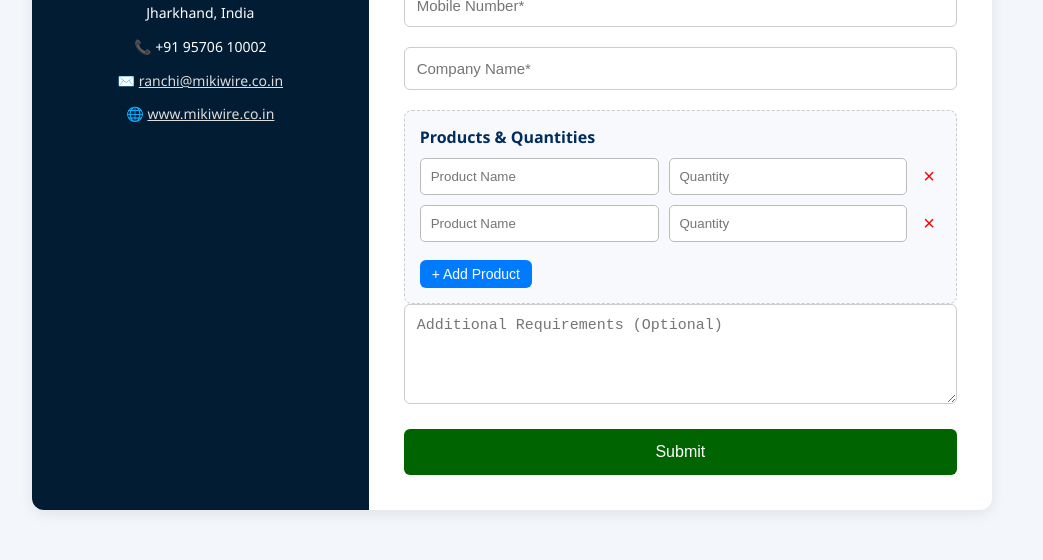
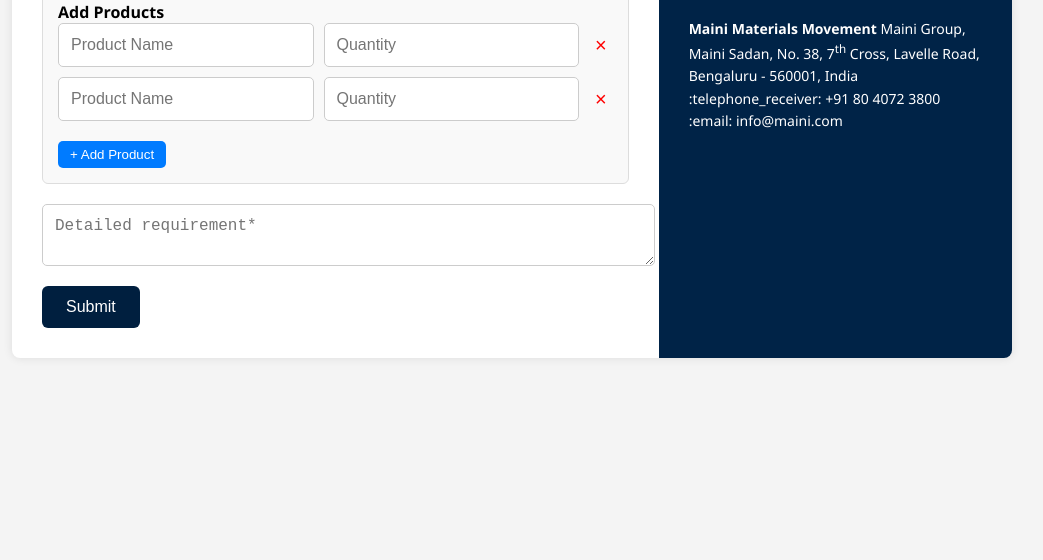
Before and after one commit to Shruthi-61/miki-form, a plain HTML site: page index.html in a window 1280 px wide. Shown: the part 368-928 px from the top of the page, without its empty margins (128-1171 px from the left). After the commit the page ends 800 px from the top, so only its background shows below. Drawn offline with Linux system fonts and the light colour scheme.

Commit message:
Update index.html

```diff
--- a/index.html
+++ b/index.html
@@ -2,215 +2,148 @@
 <html lang="en">
 <head>
 <meta charset="UTF-8" />
-  <meta name="viewport" content="width=device-width, initial-scale=1.0"/>
-  <title>Get a Quote - Miki Wire Works</title>
+<title>Get a Quote</title>
 <style>
-    * {
-      box-sizing: border-box;
-    }
-
    body {
      font-family: 'Segoe UI', sans-serif;
+     background-color: #F4F4F4;
      margin: 0;
      padding: 0;
-      background-color: #f3f6fb;
    }
-
-    .wrapper {
+   .container {
      display: flex;
-      flex-wrap: wrap;
-      max-width: 960px;
+     flex-direction: row;
+     max-width: 1000px;
      margin: 50px auto;
-      background: #fff;
-      border-radius: 12px;
-      box-shadow: 0 4px 14px rgba(0,0,0,0.08);
+     background-color: #fff;
+     border-radius: 8px;
+     box-shadow: 0 0 10px rgba(0, 0, 0, 0.1);
      overflow: hidden;
    }
-
-    .info-section {
-      flex: 1;
-      background-color: #011c33;
-      color: white;
+   .form-section {
+     flex: 2;
      padding: 30px;
-      display: flex;
-      flex-direction: column;
-      justify-content: flex-start;
-      align-items: center;
-      text-align: center;
    }
-
-    .info-section img {
-      width: 150px;
-      margin-bottom: 20px;
-      border-radius: 10px;
-    }
-
-    .info-section h3 {
-      font-size: 20px;
+   .form-section h2 {
+     font-size: 28px;
      margin-bottom: 20px;
    }
-
-    .info-section p {
-      font-size: 14px;
-      line-height: 1.7;
-      margin: 5px 0;
-    }
-
-    .info-section a {
-      color: #ddd;
-      text-decoration: underline;
-    }
-
-    .form-section {
-      flex: 2;
-      padding: 35px;
-    }
-
-    h2 {
-      text-align: center;
-      margin-bottom: 25px;
-      color: #003366;
-    }
-
-    .form-group {
-      display: flex;
-      flex-wrap: wrap;
+   .form-grid {
+     display: grid;
+     grid-template-columns: 1fr 1fr;
      gap: 20px;
    }
-
-    .form-group input,
-    .form-group textarea {
-      flex: 1 1 100%;
+   .form-grid textarea,
+   #product-section {
+     grid-column: span 2;
+   }
+   .form-grid input,
+   .form-grid textarea {
+     width: 100%;
      padding: 12px;
-      font-size: 15px;
      border: 1px solid #ccc;
+     border-radius: 5px;
+     font-size: 16px;
+   }
+   #product-section {
+     background: #F9F9F9;
+     padding: 15px;
+     border: 1px solid #ddd;
      border-radius: 6px;
    }
-
-    textarea {
-      resize: vertical;
-      min-height: 100px;
-    }
-
-    #product-section {
-      margin-top: 20px;
-      background-color: #f8f9fc;
-      padding: 15px;
-      border: 1px dashed #ccc;
-      border-radius: 8px;
-    }
-
-    #product-section h3 {
-      margin: 0 0 10px;
-      font-size: 16px;
-      color: #002d5d;
-    }
-
    .product-row {
      display: flex;
      gap: 10px;
      margin-bottom: 10px;
    }
-
    .product-row input {
      flex: 1;
-      padding: 10px;
-      border-radius: 5px;
-      border: 1px solid #bbb;
    }
-
    .remove-btn {
      background: none;
      border: none;
+     color: red;
      font-size: 20px;
-      color: red;
      cursor: pointer;
    }
-
    .add-product {
-      margin-top: 8px;
+     background-color: #007BFF;
+     color: white;
      padding: 6px 12px;
-      font-size: 14px;
-      background-color: #007bff;
-      color: white;
+     border: none;
+     border-radius: 5px;
+     cursor: pointer;
+     margin-top: 10px;
+   }
+   .submit-button {
+     margin-top: 20px;
+     background-color: #001F3F;
+     color: #fff;
+     padding: 12px 24px;
      border: none;
      border-radius: 6px;
      cursor: pointer;
+     font-size: 16px;
    }
-
-    .submit-btn {
-      width: 100%;
-      background: #006400;
-      color: white;
-      padding: 14px;
-      font-size: 16px;
-      border: none;
-      border-radius: 6px;
-      margin-top: 25px;
-      cursor: pointer;
+   .submit-button:hover {
+     background-color: #003366;
    }
-
-    .submit-btn:hover {
-      background: #004d00;
+   .contact-section {
+     flex: 1;
+     background-color: #002347;
+     color: #fff;
+     padding: 30px;
+     display: flex;
+     flex-direction: column;
+     justify-content: center;
    }
-
-    @media (max-width: 768px) {
-      .wrapper {
-        flex-direction: column;
+   .contact-section img {
+     max-width: 120px;
+     margin-bottom: 20px;
    }
-
-      .info-section,
-      .form-section {
-        flex: 1 1 100%;
-      }
+   .contact-section p {
+     font-size: 14px;
+     line-height: 1.6;
    }
 </style>
 </head>
 <body>
-
-<div class="wrapper">
-  <div class="info-section">
-    <img src="https://mikiwires.file.force.com/sfc/dist/version/renditionDownload?rendition=ORIGINAL_Png&versionId=068Ho00000c8qPv&operationContext=DELIVERY&contentId=05THo00002K9SZH&page=0&d=/a/Ho000001sjlS/TwPD6c_yCbrHwhuGLw7MfvqBdUBTdOqapUeyzm3itoc&oid=00DHo00000AIQV6&dpt=null&viewId=" alt="Miki Logo">
-    <h3>We would love to welcome you to our office</h3>
-    <p><strong>Miki Wire Works Pvt. Ltd.</strong></p>
-    <p>At & P.O. Mahilong, Ranchi - 835013,<br>Jharkhand, India</p>
-    <p>📞 +91 95706 10002</p>
-    <p>✉️ <a href="mailto:ranchi@mikiwire.co.in">ranchi@mikiwire.co.in</a></p>
-    <p>🌐 <a href="https://www.mikiwire.co.in" target="_blank">www.mikiwire.co.in</a></p>
-  </div>
-
+<div class="container">
 <div class="form-section">
-    <h2>Request a Quote</h2>
-    <form action="https://webto.salesforce.com/servlet/servlet.WebToLead?encoding=UTF-8&orgId=00DHo00000AIQV6" method="POST" onsubmit="return prepareForm()">
-      <input type="hidden" name="oid" value="00DHo00000AIQV6">
-      <input type="hidden" name="retURL" value="https://google.com">
-      <input type="hidden" name="lead_source" value="Website">
-
-      <div class="form-group">
+<h2>Get a Quote</h2>
+<form action="https://webto.salesforce.com/servlet/servlet.WebToLead?encoding=UTF-8&orgId=00DKZ000006jHtt"
+         method="POST" onsubmit="return prepareForm()">
+<input type="hidden" name="oid" value="00DKZ000006jHtt">
+<input type="hidden" name="retURL" value="https://www.mainimaterials.com/thank-you.html">
+       <div class="form-grid">
 <input type="text" name="first_name" placeholder="First Name*" required />
 <input type="text" name="last_name" placeholder="Last Name*" required />
-        <input type="email" name="email" placeholder="Email*" required />
-        <input type="tel" name="mobile" placeholder="Mobile Number*" required />
-        <input type="text" name="company" placeholder="Company Name*" required />
-      </div>
-
+<input type="email" name="email" placeholder="Enter your email*" required />
+<input type="tel" name="mobile" placeholder="Contact*" required />
+<input type="text" name="company" id="company" placeholder="Organization*" required />
+       <!-- Product section -->
 <div id="product-section">
-        <h3>Products & Quantities</h3>
+<strong>Add Products</strong>
 <div id="product-list"></div>
 <button type="button" class="add-product" onclick="addProductRow()">+ Add Product</button>
 </div>
-
-      <textarea id="00NHo00000h6p4u" name="00NHo00000h6p4u" style="display:none;"></textarea>
-
-      <div class="form-group">
-        <textarea name="description" placeholder="Additional Requirements (Optional)"></textarea>
+       <!-- Hidden field to store product names and quantities -->
+<textarea name="00NKZ000008LQ7l" id="00NKZ000008LQ7l" style="display:none;"></textarea>
+       <textarea name="description" placeholder="Detailed requirement*" ></textarea>
 </div>
-
-      <button type="submit" class="submit-btn">Submit</button>
+     <button type="submit" class="submit-button">Submit</button>
 </form>
 </div>
+ <div class="contact-section">
+<img src="https://digitize-mainis.file.force.com/sfc/dist/version/renditionDownload?rendition=ORIGINAL_Png&versionId=068KZ000004rmwZ&operationContext=DELIVERY&contentId=05TKZ00000Nv1i8&page=0&d=/a/KZ000000H4ks/0VQaGLLG_Ip7_jej7Fnhia3hzPacDQFZuwV_MIinNYc&oid=00DKZ000006jHtt&dpt=null&viewId=" alt="Maini Logo">
+<p><strong>Maini Materials Movement</strong>
+     Maini Group, Maini Sadan,
+     No. 38, 7<sup>th</sup> Cross,
+     Lavelle Road, Bengaluru - 560001, India
+     :telephone_receiver: +91 80 4072 3800
+     :email: info@maini.com</p>
 </div>
-
+</div>
 <script>
  function addProductRow(name = '', qty = '') {
    const container = document.getElementById("product-list");
@@ -224,12 +157,10 @@
    row.querySelector(".remove-btn").onclick = () => row.remove();
    container.appendChild(row);
  }
-
  function combineProducts() {
    const names = document.querySelectorAll(".product-name");
    const qtys = document.querySelectorAll(".product-qty");
    let result = [];
-
    for (let i = 0; i < names.length; i++) {
      const name = names[i].value.trim();
      const qty = qtys[i].value.trim();
@@ -237,18 +168,18 @@
        result.push(`${name} - ${qty}`);
      }
    }
-
-    document.getElementById("00NHo00000h6p4u").value = result.join("\n");
+   document.getElementById("00NKZ000008LQ7l").value = result.join("\n");
  }
-
  function prepareForm() {
    combineProducts();
+   const companyField = document.getElementById("company");
+   if (!companyField.value.trim()) {
+     companyField.value = "Maini Customer";
+   }
    return true;
  }
-
-  // Add two default product rows
+ // Load default 2 product rows
  for (let i = 0; i < 2; i++) addProductRow();
 </script>
-
 </body>
 </html>
```
Lines whose indentation alone changed are shown as unchanged.
